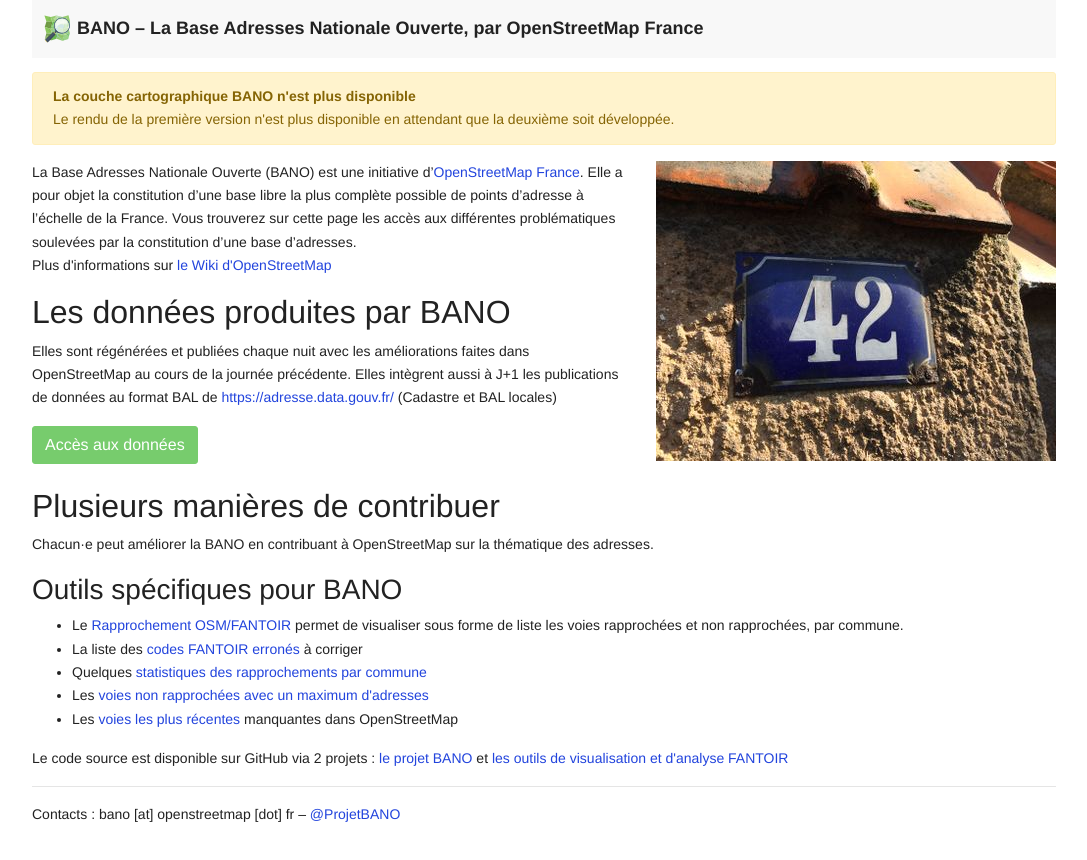
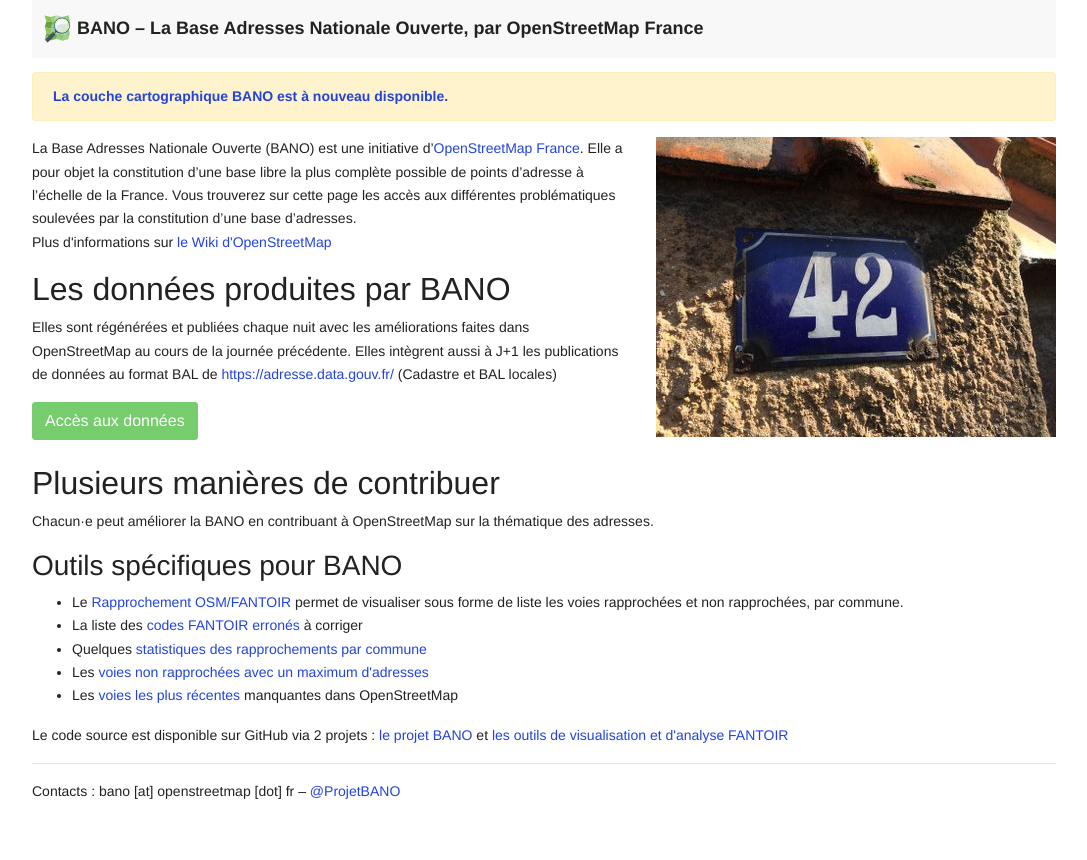
Before and after one commit to osm-fr/bano-website, a plain HTML site: page web/index.html in a window 1280 px wide. Shown: the whole page, without its empty margins (96-1183 px from the left). Drawn offline with Linux system fonts and the light colour scheme.

Commit message:
Rendu BANO à nouveau dispo + lien

```diff
--- a/web/index.html
+++ b/web/index.html
@@ -21,8 +21,8 @@
 		</header>
 		<main>
 			<div class="alert alert-warning">
-				<b>La couche cartographique BANO n'est plus disponible</b><br>
-				Le rendu de la première version n'est plus disponible en attendant que la deuxième soit développée.</div>
+				<b><a href="http://tile.openstreetmap.fr/~cquest/leaflet/bano.html" target="_blank">
+					La couche cartographique BANO est à nouveau disponible.</a></b></div>
 				<article>
 					<img
 					class='aside-img'
```
